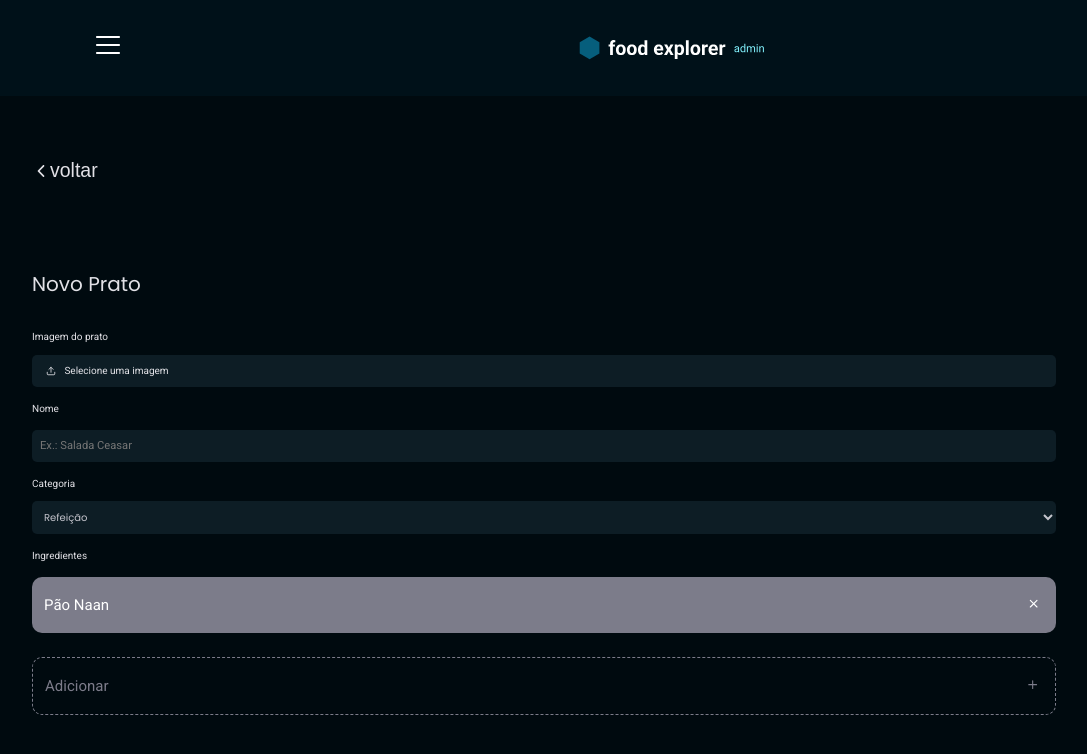
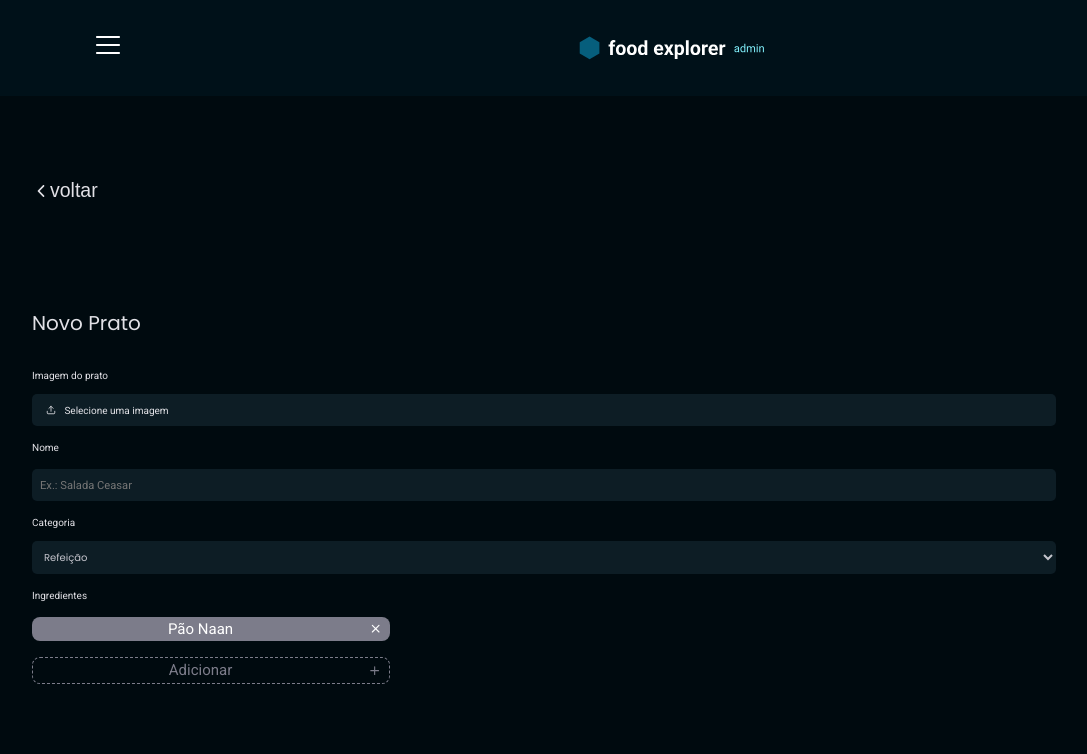
Before and after one commit to daiaanebarbosaf/foodexplorer, a React (Vite) app: page / in a window 1280 px wide. Shown: the top 754 px of the page, without its empty margins (0-1087 px from the left). Built offline with nearby package versions, Linux system fonts and the light colour scheme.

Commit message:
Reajustando as tags de ingredientes.

```diff
--- a/src/components/Ingredients/styles.js
+++ b/src/components/Ingredients/styles.js
@@ -1,21 +1,28 @@
 import styled from 'styled-components';
 
 export const Container = styled.div`
+    width: 35%;
+
     display: flex;
-    align-items: center;
 
     background-color: ${({ theme, isNew }) => isNew ? "transparent" : theme.COLORS.LIGHT_500};
     color: ${({ theme, isNew }) => isNew ? "transparent" : theme.COLORS.LIGHT_100};
 
     border: ${({ theme, isNew }) => isNew ? `1px dashed ${theme.COLORS.LIGHT_500}` : "none"};
 
-    margin-bottom: 8px;
-    border-radius: 10px;
-    padding-right: 16px;
+    border-radius: 8px;
 
     > button {
+        display: flex;
+        align-items: center;
+
+
         border: none;
         background: none;
+
+        > svg {
+            margin-right: 0.5rem;
+        }
     }
 
     .button-delete {
@@ -27,14 +34,14 @@ export const Container = styled.div`
     }
 
     > input {
+        text-align: center;
+
         font-family: 'Roboto', sans-serif;
         font-weight: 400;
         font-size: clamp(0.5vw, 1.5em, 30vw);
 
-        height: 56px;
         width: 100%;
-
-        padding: 12px;
+        padding: 0.2rem;
 
         color: ${({ theme }) => theme.COLORS.LIGHT_100};
         background: transparent;
```
